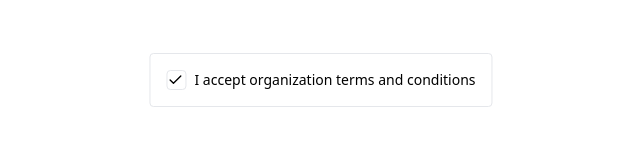
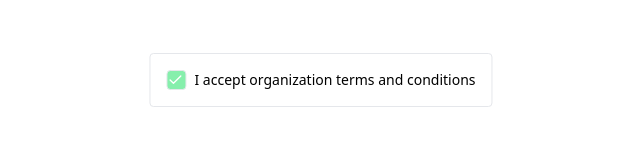
Before and after one commit to NaifIT11/custom-checkbox-with-form, a Next.js app: page / in a window 1280 px wide. Both pictures are taken after a click on the checkbox "Checkbox Control". Shown: the part 320-466 px from the top of the page, without its empty margins (319-959 px from the left). Built offline with nearby package versions, Linux system fonts and the light colour scheme.

Commit message:
adding background in checked state

```diff
--- a/src/app/components/Checkbox.tsx
+++ b/src/app/components/Checkbox.tsx
@@ -14,9 +14,10 @@ export default function Checkbox({ checked, onCheckedChange }: CheckboxProps) {
       onClick={() => onCheckedChange(!checked)}
       role="checkbox"
       aria-checked={checked}
-      className="w-5 h-5 rounded border"
+      data-checked={checked}
+      className="w-5 h-5 rounded border data-[checked=true]:bg-green-300"
     >
-        {checked ? <Check className="w-4 h-4" /> : " "}
+        {checked ? <Check className="w-4 h-4 text-white" /> : ""}
     </button>
   );
 }
```
